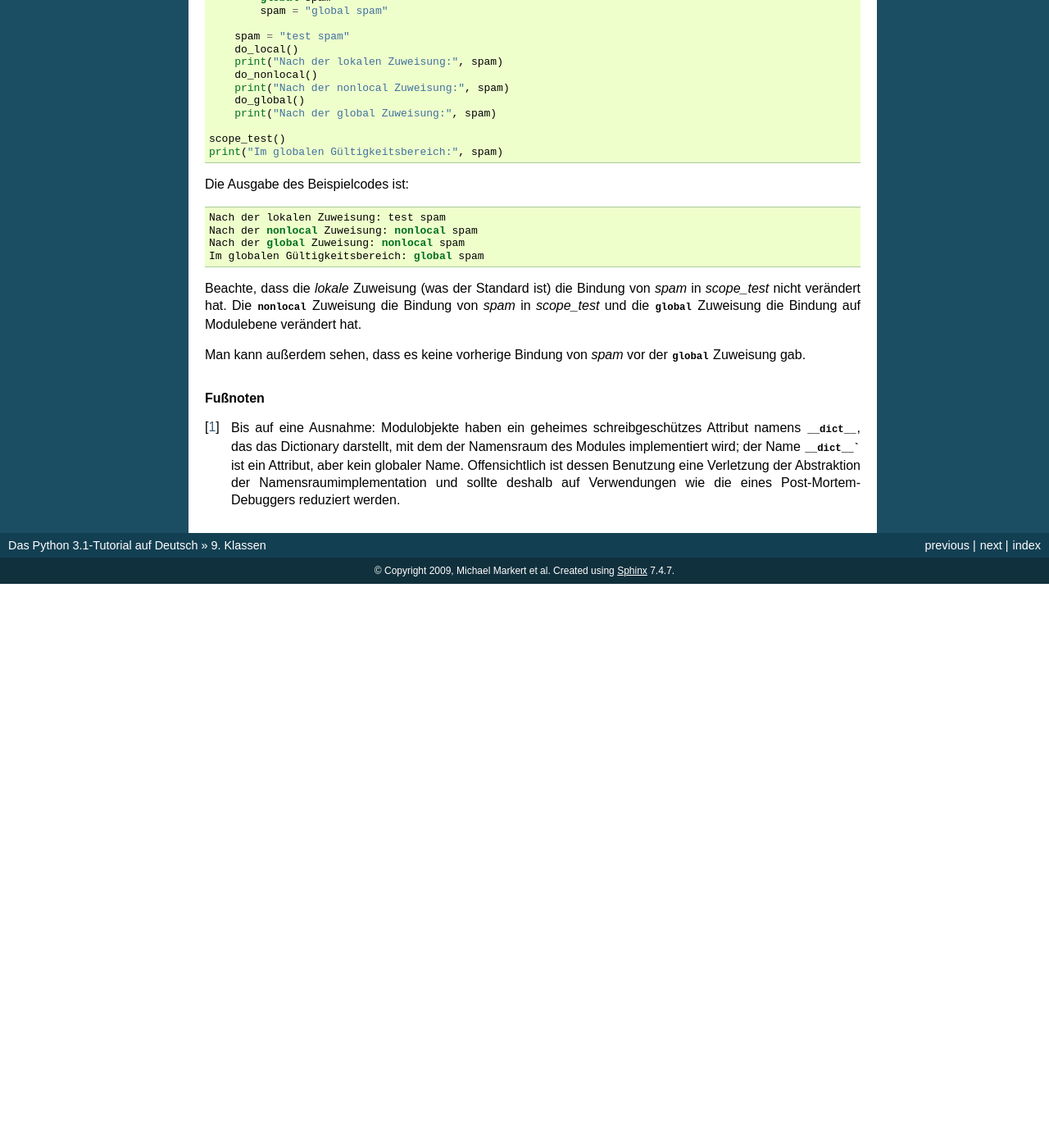
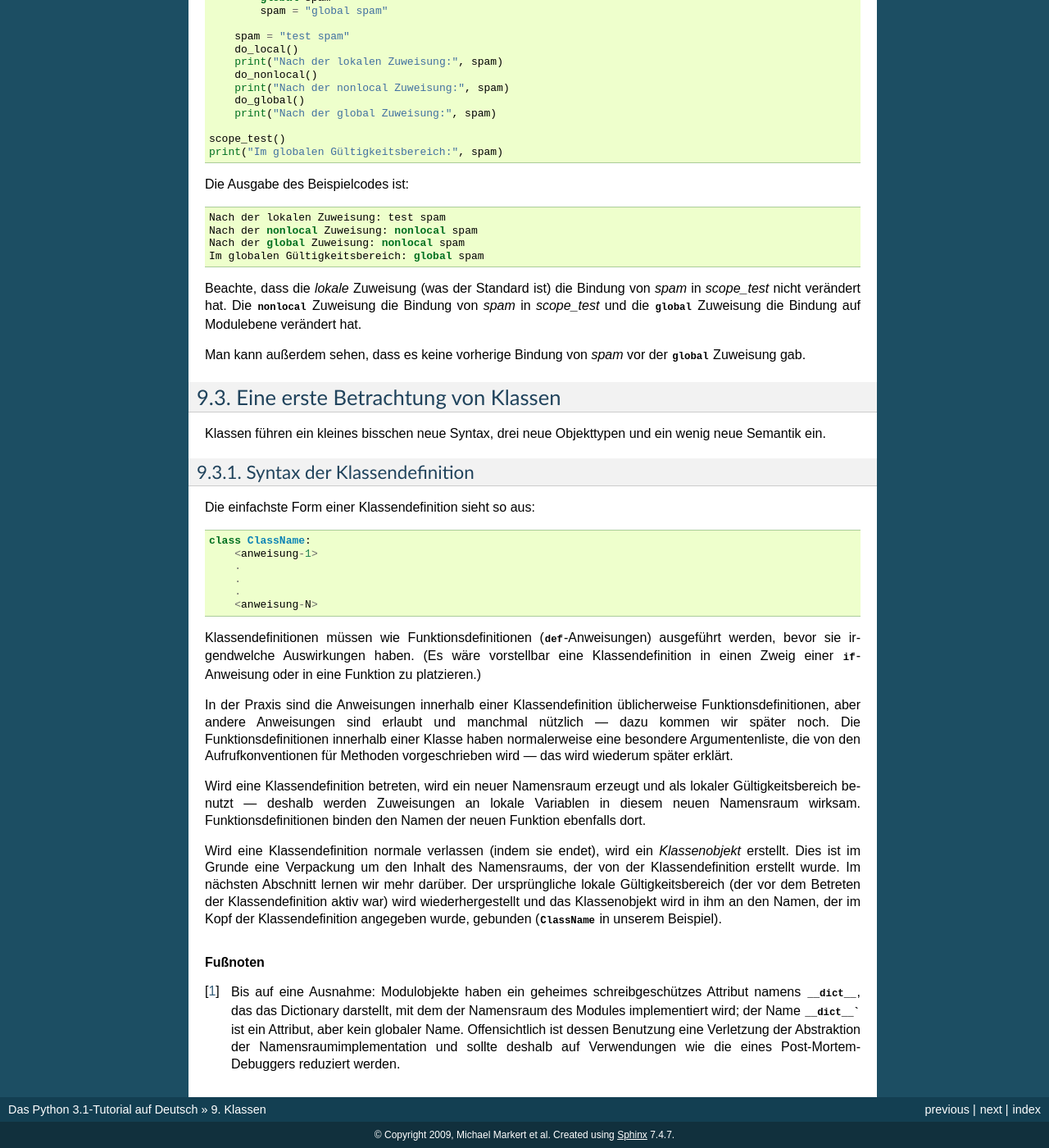
Before and after one commit to cofi/py-tutorial-de, a Sphinx documentation site: the page built from source/classes.rst, in a window 1280 px wide and 1400 px high, scrolled down 2846 px. Shown: the whole window at 82% size. Built offline with Sphinx 7.4.7, drawn with Linux system fonts in a browser that asks for light colours; before the commit the page ends 3558 px from its top, so only the background shows below that; some of the changed text lies outside the part shown.

Commit message:
Translated section 9.3.1 (Issue #54)

```diff
--- a/source/classes.rst
+++ b/source/classes.rst
@@ -212,6 +212,55 @@ Beachte, dass die *lokale* Zuweisung (was der Standard ist) die Bindung von *spa
 Man kann außerdem sehen, dass es keine vorherige Bindung von *spam* vor der
 :keyword:`global` Zuweisung gab.
 
+.. _tut-firstclasses:
+
+Eine erste Betrachtung von Klassen
+==================================
+
+Klassen führen ein kleines bisschen neue Syntax, drei neue Objekttypen und ein
+wenig neue Semantik ein.
+
+
+.. _tut-classdefinition:
+
+Syntax der Klassendefinition
+----------------------------
+
+Die einfachste Form einer Klassendefinition sieht so aus::
+
+    class ClassName:
+        <anweisung-1>
+        .
+        .
+        .
+        <anweisung-N>
+
+Klassendefinitionen müssen wie Funktionsdefinitionen
+(:keyword:`def`-Anweisungen) ausgeführt werden, bevor sie irgendwelche
+Auswirkungen haben. (Es wäre vorstellbar eine Klassendefinition in einen Zweig
+einer :keyword:`if`-Anweisung oder in eine Funktion zu platzieren.)
+
+In der Praxis sind die Anweisungen innerhalb einer Klassendefinition
+üblicherweise Funktionsdefinitionen, aber andere Anweisungen sind erlaubt und
+manchmal nützlich --- dazu kommen wir später noch. Die Funktionsdefinitionen
+innerhalb einer Klasse haben normalerweise eine besondere Argumentenliste, die
+von den Aufrufkonventionen für Methoden vorgeschrieben wird --- das wird
+wiederum später erklärt.
+
+Wird eine Klassendefinition betreten, wird ein neuer Namensraum erzeugt und als
+lokaler Gültigkeitsbereich benutzt --- deshalb werden Zuweisungen an lokale
+Variablen in diesem neuen Namensraum wirksam. Funktionsdefinitionen binden den
+Namen der neuen Funktion ebenfalls dort.
+
+Wird eine Klassendefinition normale verlassen (indem sie endet), wird ein
+*Klassenobjekt* erstellt. Dies ist im Grunde eine Verpackung um den Inhalt des
+Namensraums, der von der Klassendefinition erstellt wurde. Im nächsten Abschnitt
+lernen wir mehr darüber. Der ursprüngliche lokale Gültigkeitsbereich (der vor
+dem Betreten der Klassendefinition aktiv war) wird wiederhergestellt und das
+Klassenobjekt wird in ihm an den Namen, der im Kopf der Klassendefinition
+angegeben wurde, gebunden (:class:`ClassName` in unserem Beispiel).
+
+
 .. rubric:: Fußnoten
 
 .. [#] Bis auf eine Ausnahme: Modulobjekte haben ein geheimes schreibgeschützes
```
